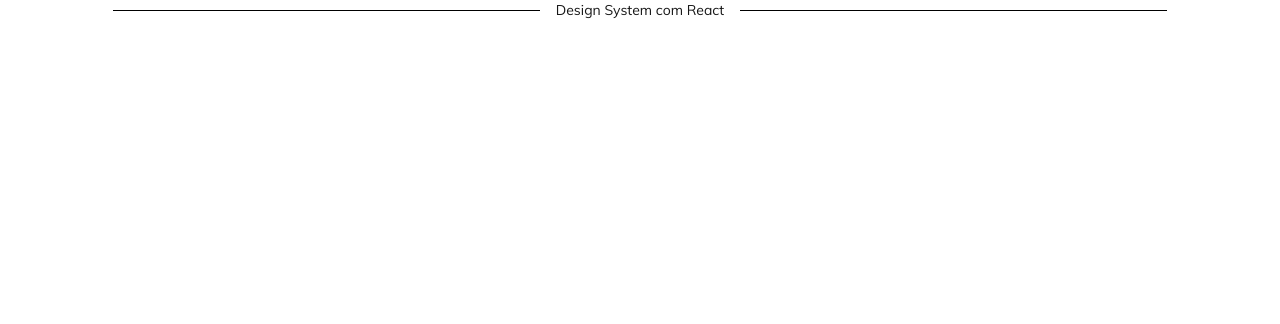
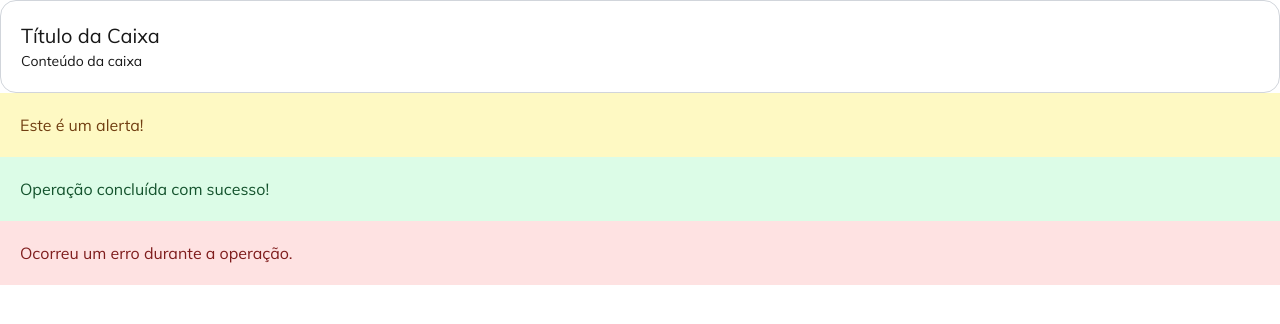
Before and after one commit to NeiltonSeguins/alfabit-design-system-project, a Next.js app: page / in a window 1280 px wide. Shown: the top 324 px of the page. Built offline with nearby package versions, Linux system fonts and the light colour scheme.

Commit message:
Cria o componente Box, adiciona variações de cores conforme o tipo, escreve histórias e documenta no storybook

```diff
--- /dev/null
+++ b/components/Box/Box.mdx
@@ -0,0 +1,30 @@
+import { Meta, Primary, Canvas, Controls } from "@storybook/blocks";
+
+import * as Story from "./Box.stories.ts";
+
+<Meta of={Story} />
+
+# Caixa
+
+Este é um componente divisor de seções.
+
+### Caixa padrão
+
+<Canvas of={Story.Default} />
+
+### Caixa de Alerta
+
+<Canvas of={Story.BoxAlert} />
+
+### Caixa de Error
+
+<Canvas of={Story.BoxError} />
+
+### Caixa de Sucesso
+
+<Canvas of={Story.BoxSuccess} />
+
+## Documentação Interativa
+
+<Primary />
+<Controls />
--- /dev/null
+++ b/components/Box/Box.tsx
@@ -0,0 +1,48 @@
+import React from "react";
+
+export type BoxProps = {
+  rounded?: boolean;
+  border?: boolean;
+  filledBackground?: boolean;
+  type?: "default" | "alert" | "success" | "error";
+  children: React.ReactNode;
+} & React.HTMLAttributes<HTMLDivElement>;
+
+const Box = ({
+  rounded = false,
+  border = false,
+  filledBackground = false,
+  type = "default",
+  children,
+  ...rest
+}: BoxProps) => {
+  let classNames = "p-4";
+
+  if (rounded) {
+    classNames += " rounded-lg";
+  }
+
+  if (border) {
+    classNames += " border border-gray-300";
+  }
+
+  if (filledBackground) {
+    classNames += " bg-gray-100";
+  }
+
+  if (type === "alert") {
+    classNames += " bg-yellow-100 text-yellow-900";
+  } else if (type === "success") {
+    classNames += " bg-green-100 text-green-900";
+  } else if (type === "error") {
+    classNames += " bg-red-100 text-red-900";
+  }
+
+  return (
+    <div className={classNames} {...rest}>
+      {children}
+    </div>
+  );
+};
+
+export default Box;
--- a/components/Divider/Divider.tsx
+++ b/components/Divider/Divider.tsx
@@ -5,7 +5,7 @@ export type DividerProps = {
   height?: string;
   bgColor?: "light" | "dark";
   children?: React.ReactNode;
-} & React.HTMLAttributes<HTMLElement>;
+} & React.HTMLAttributes<HTMLDivElement>;
 
 const Divider = ({
   children,
--- a/pages/index.tsx
+++ b/pages/index.tsx
@@ -1,11 +1,26 @@
-import Divider from "@/components/Divider/Divider";
+import Box from "@/components/Box/Box";
 import Text from "@/components/Text/Text";
 
 const App = () => {
   return (
-    <Divider>
-      <Text size="lg">Design System com React</Text>
-    </Divider>
+    <div>
+      <Box rounded border>
+        <Text size="xl" className="font-bold">Título da Caixa</Text>
+        <Text>Conteúdo da caixa</Text>
+      </Box>
+
+      <Box filledBackground type="alert">
+        <p>Este é um alerta!</p>
+      </Box>
+
+      <Box filledBackground type="success">
+        <p>Operação concluída com sucesso!</p>
+      </Box>
+
+      <Box filledBackground type="error">
+        <p>Ocorreu um erro durante a operação.</p>
+      </Box>
+    </div>
   );
 };
 
```
Also changed, not shown: 1 other file (tests, documents, lock files or other folders).
